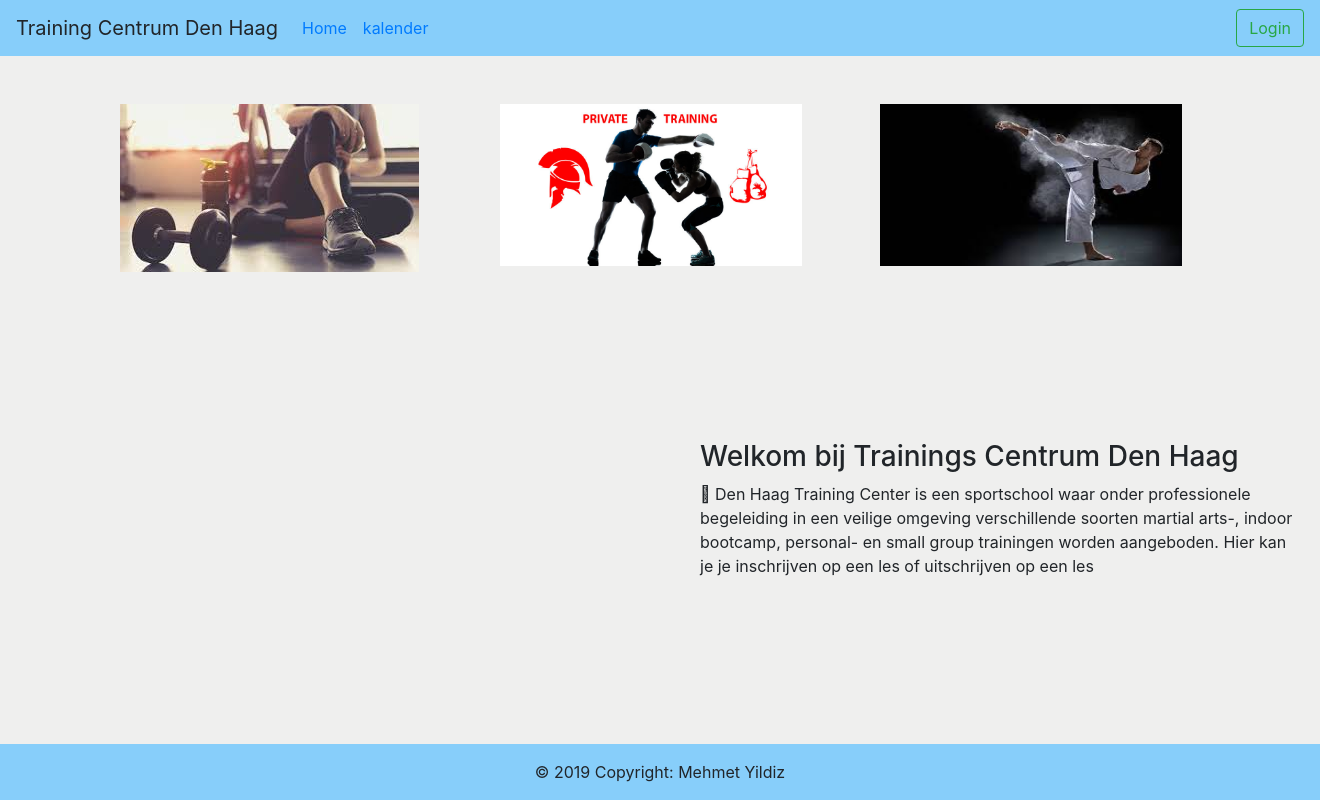
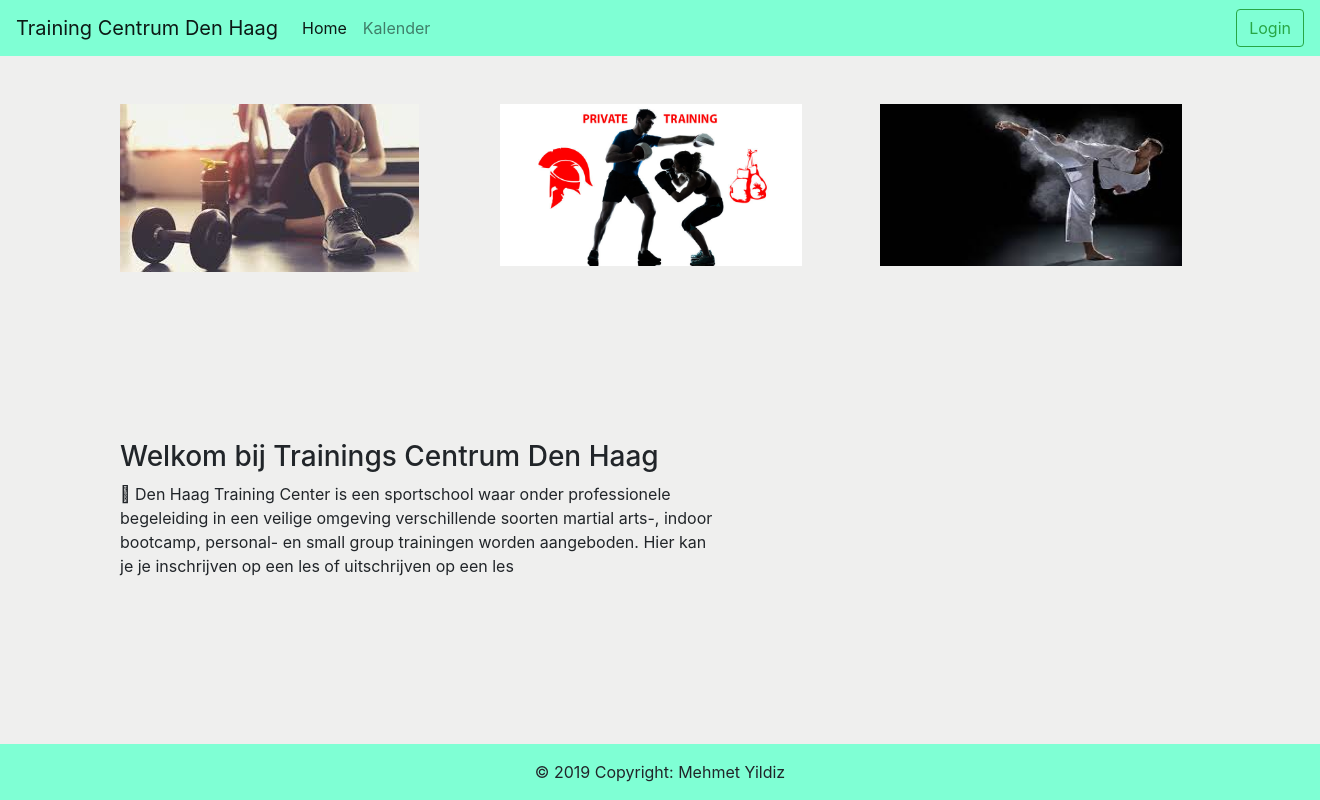
Before and after one commit to MehmetYildiz1/TrainingFactory, a Symfony app: template templates/bezoeker/Homepage.html.twig in a window 1320 px wide. Run offline with Twig, Linux system fonts and the light colour scheme; the template is opened without the code that fills it, so the values that code supplies are empty; some libraries are stand-ins or nearby versions.

Commit message:
Homepage af

```diff
--- a/public/css/styles.css
+++ b/public/css/styles.css
@@ -16,6 +16,10 @@ html {height:100%}
 
 .dropdown-menu, .dropdown-menu.show {
     right: 0;
+}
+
+.red {
+    color: red;
 }
 
 .img{
@@ -37,7 +41,7 @@ img3{
 }
 
 .blue{
-    background-color: lightskyblue;
+    background-color: aquamarine;
 }
 .article{
     margin-left: 700px;
--- a/templates/base.html.twig
+++ b/templates/base.html.twig
@@ -12,7 +12,9 @@
 </head>
 <body>
 {% block body %}{% endblock %}
-
+<script src="https://code.jquery.com/jquery-3.4.1.slim.min.js" integrity="sha384-J6qa4849blE2+poT4WnyKhv5vZF5SrPo0iEjwBvKU7imGFAV0wwj1yYfoRSJoZ+n" crossorigin="anonymous"></script>
+<script src="https://cdn.jsdelivr.net/npm/popper.js@1.16.0/dist/umd/popper.min.js" integrity="sha384-Q6E9RHvbIyZFJoft+2mJbHaEWldlvI9IOYy5n3zV9zzTtmI3UksdQRVvoxMfooAo" crossorigin="anonymous"></script>
+<script src="https://stackpath.bootstrapcdn.com/bootstrap/4.4.1/js/bootstrap.min.js" integrity="sha384-wfSDF2E50Y2D1uUdj0O3uMBJnjuUD4Ih7YwaYd1iqfktj0Uod8GCExl3Og8ifwB6" crossorigin="anonymous"></script>
 {% block javascripts %}{% endblock %}
 </body>
 </html>
--- a/templates/bezoeker/Homepage.html.twig
+++ b/templates/bezoeker/Homepage.html.twig
@@ -3,18 +3,20 @@
 {% extends 'base.html.twig' %}
 {% block body %}
     <header>
-        <nav class="navbar navbar-expand-lg blue">
-            <button class="navbar-toggler" type="button" data-toggle="collapse" data-target="#navbarTogglerDemo01" aria-controls="navbarTogglerDemo01" aria-expanded="false" aria-label="Toggle navigation">
+
+        <nav class="navbar navbar-expand-lg navbar-light blue">
+            <button class="navbar-toggler" type="button" data-toggle="collapse" data-target="#navbarTogglerDemo03" aria-controls="navbarTogglerDemo03" aria-expanded="false" aria-label="Toggle navigation">
                 <span class="navbar-toggler-icon"></span>
             </button>
-            <div class="collapse navbar-collapse" id="navbarTogglerDemo01">
-                <a class="navbar-brand" >Training Centrum Den Haag</a>
+            <a class="navbar-brand" href="#">Training Centrum Den Haag</a>
+
+            <div class="collapse navbar-collapse" id="navbarTogglerDemo03">
                 <ul class="navbar-nav mr-auto mt-2 mt-lg-0">
                     <li class="nav-item active">
                         <a class="nav-link" href="#">Home</a>
                     </li>
                     <li class="nav-item">
-                        <a class="nav-link" href="#">kalender</a>
+                        <a class="nav-link" href="#">Kalender</a>
                     </li>
                     <li class="nav-item">
                         <a class="nav-link disabled" href="#"></a>
@@ -41,13 +43,26 @@
     </div>
     </div>
     <br><br><br><br><br><br><br>
+    <div class="container">
+        <div class="row">
+            <div class="col">
+                <div class="col-sm"><h3>Welkom bij Trainings Centrum Den Haag</h3>
+                    <p class="fa-align-center" style="width: 600px;">
+                        Den Haag Training Center is een sportschool waar onder professionele begeleiding in een veilige
+                        omgeving verschillende soorten martial arts-, indoor bootcamp, personal- en small group
+                        trainingen worden aangeboden. Hier kan je je inschrijven op een les of uitschrijven op een les
+                    </p></div>
+            </div>
+            <div class="col order-12">
+                <div class="col-sm"></div>
+            </div>
+            <div class="col order-1">
+                <div class="col-sm"></div>
+            </div>
+        </div>
+    </div>
     <div class="article">
-    <h3>Welkom bij Trainings Centrum Den Haag</h3>
-    <p class="fa-align-center" style="width: 600px;">
-        Den Haag Training Center is een sportschool waar onder professionele begeleiding in een veilige
-        omgeving verschillende soorten martial arts-, indoor bootcamp, personal- en small group
-        trainingen worden aangeboden. Hier kan je je inschrijven op een les of uitschrijven op een les
-    </p>
+
     </div>
     <footer class="page-footer font-small fixed-bottom blue">
 
```
Also changed, not shown: src/Controller/BezoekerController.php (+9 -5 lines), templates/bezoeker/Kalenderpage.html.twig (+6 -5 lines), templates/Activiteit/showActiviteit.html.twig (renamed from templates/showActiviteit.html.twig).
